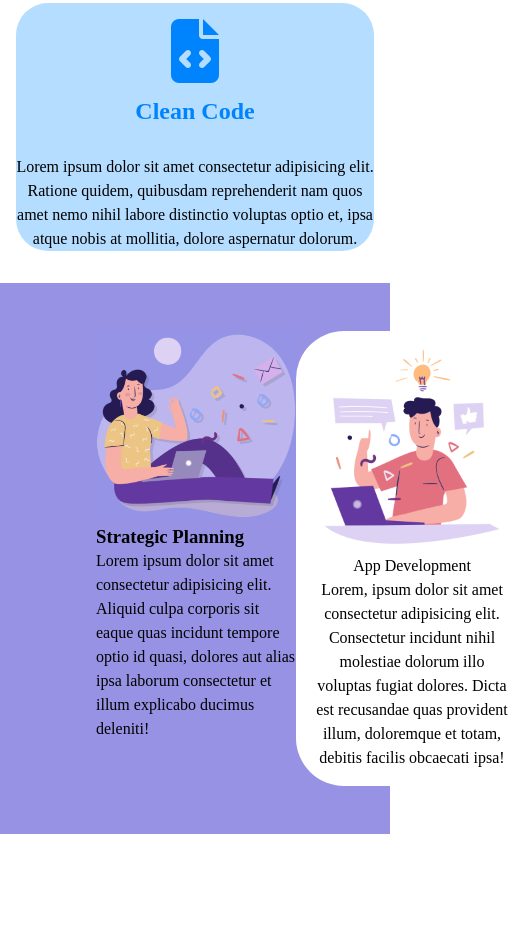
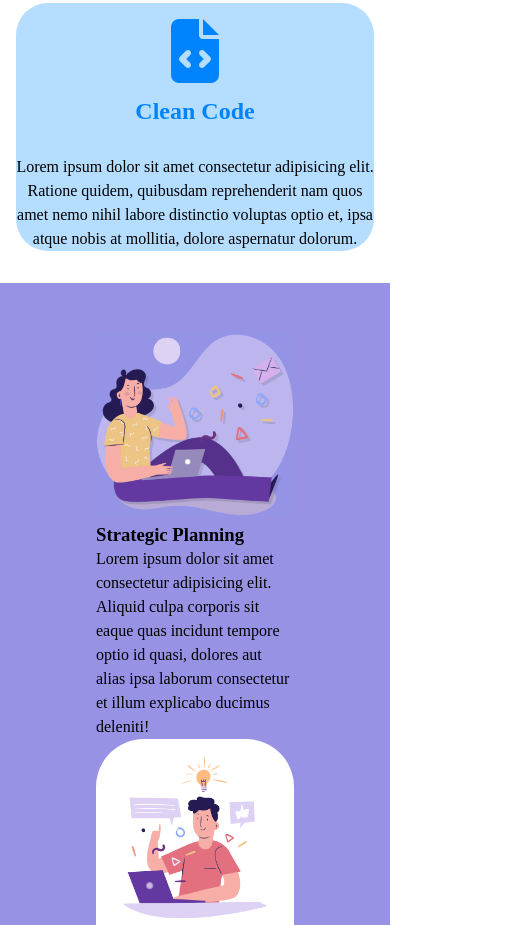
Before and after one commit to VincenzoZ24/htmlcss-responsive-layout, a plain HTML site: page index.html in a window 390 px wide. Shown: the part 1416-2341 px from the top of the page, 528 px wide, since content can reach past the window. Before the commit the page ends 2250 px from the top, so only its background shows below. Drawn offline with Linux system fonts and the light colour scheme.

Commit message:
section purple finita

```diff
--- a/css/style.css
+++ b/css/style.css
@@ -66,6 +66,9 @@ html {
         display: none;
     }
     .contain-card-1{
+        flex-wrap: wrap;
+    }
+    .contain-purple{
         flex-wrap: wrap;
     }
 }
@@ -156,10 +159,10 @@ html {
 }
 
 .purple-left img{
-    width: 200px;
+    width: 100%;
 }
 .purple-right img{
-    width: 200px;
+    width: 100%;
 
 }
 .purple-right{
```
